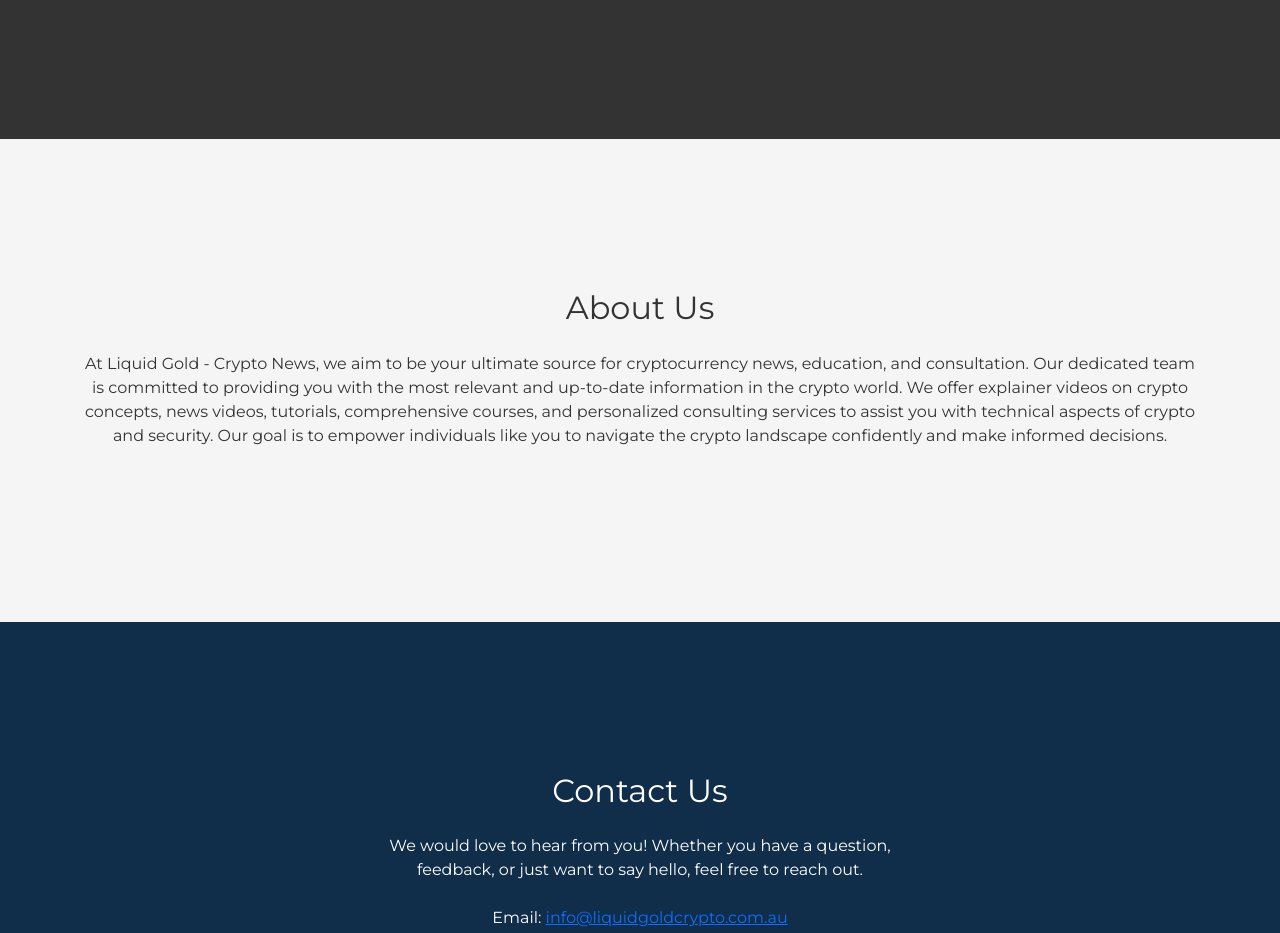
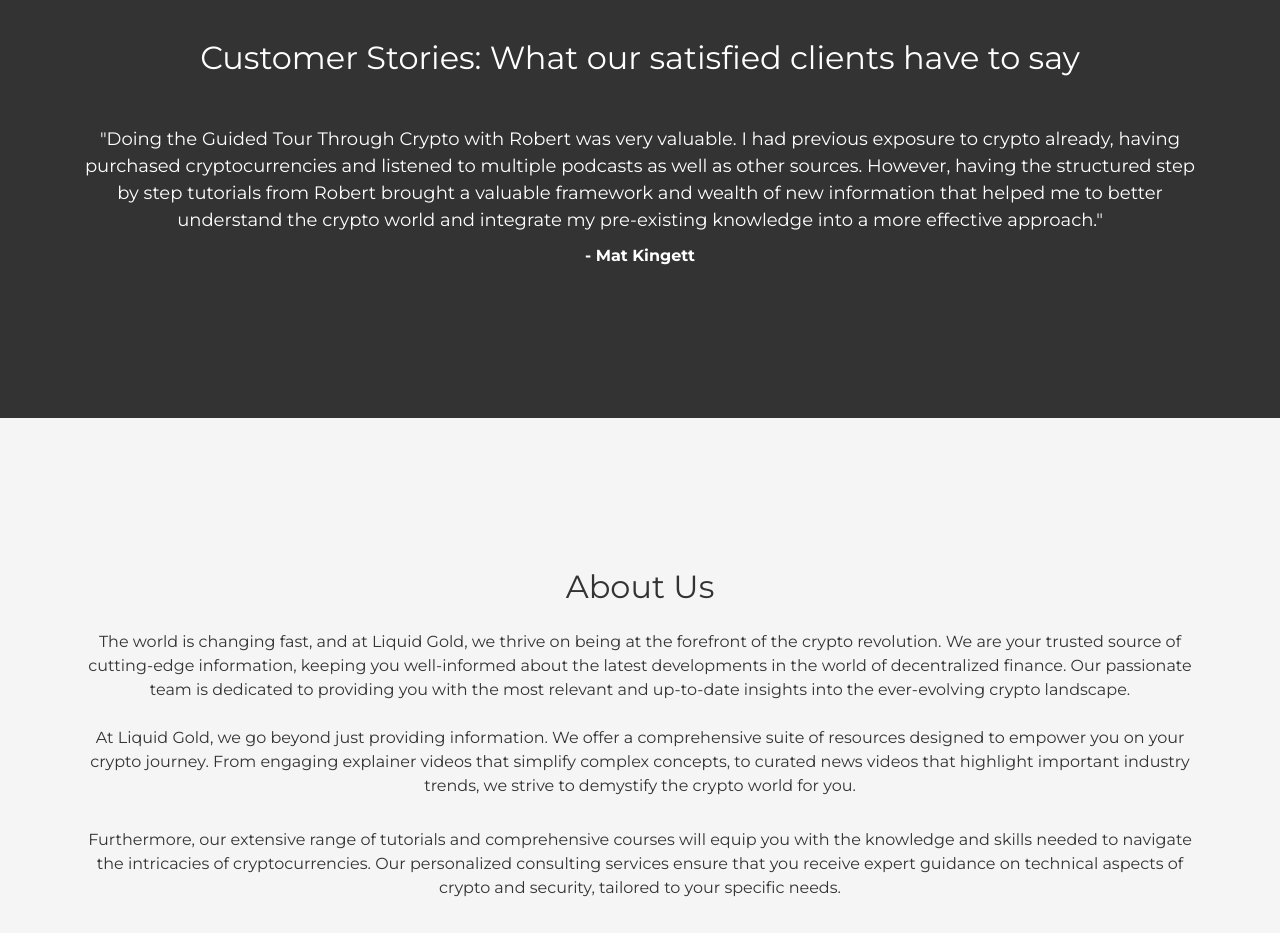
Before and after one commit to rob-blasetti/rob-blasetti.github.io, a React (Create React App) app: page / in a window 1280 px wide. Shown: the part 2700-3633 px from the top of the page. Built offline with nearby package versions, Linux system fonts and the light colour scheme; no server answers.

Commit message:
add testimonial, expand on About Us page

```diff
--- a/src/App.less
+++ b/src/App.less
@@ -456,7 +456,7 @@
 .courses-section {
   background-color: @primary-dark-grey;
   h2 {
-    color: white;
+    color: @tertiary-white;
     margin-bottom: 30px;
   }
 }
@@ -596,3 +596,18 @@
     }
   }
 }
+
+.testimonial {
+  margin-top: 50px;
+}
+
+.testimonial-text {
+  font-size: 18px;
+  line-height: 1.5;
+  margin-bottom: 10px;
+  color: @tertiary-white;}
+
+.testimonial-author {
+  font-size: 16px;
+  font-weight: bold;
+  color: @tertiary-white;}
--- a/src/components/AboutUs.js
+++ b/src/components/AboutUs.js
@@ -1,3 +1,4 @@
+import React from 'react';
 import { Container } from 'react-bootstrap';
 
 const AboutUs = () => (
@@ -5,10 +6,26 @@
     <Container>
       <h2 className="text-center mb-4">About Us</h2>
       <p className="text-center mb-4">
-        At Liquid Gold - Crypto News, we aim to be your ultimate source for cryptocurrency news, education, and consultation.
-        Our dedicated team is committed to providing you with the most relevant and up-to-date information in the crypto world.
-        We offer explainer videos on crypto concepts, news videos, tutorials, comprehensive courses, and personalized consulting services to assist you with technical aspects of crypto and security.
-        Our goal is to empower individuals like you to navigate the crypto landscape confidently and make informed decisions.
+        The world is changing fast, and at Liquid Gold, we thrive on being at the forefront of the crypto revolution. We are your trusted source of
+        cutting-edge information, keeping you well-informed about the latest developments in the world of decentralized finance. Our passionate team is
+        dedicated to providing you with the most relevant and up-to-date insights into the ever-evolving crypto landscape.
+      </p>
+
+      <p>
+        At Liquid Gold, we go beyond just providing information. We offer a comprehensive suite of resources designed to empower you on your crypto journey.
+        From engaging explainer videos that simplify complex concepts, to curated news videos that highlight important industry trends, we strive to
+        demystify the crypto world for you.
+      </p>
+
+      <p>
+        Furthermore, our extensive range of tutorials and comprehensive courses will equip you with the knowledge and skills needed to navigate the intricacies
+        of cryptocurrencies. Our personalized consulting services ensure that you receive expert guidance on technical aspects of crypto and security, tailored to
+        your specific needs.
+      </p>
+
+      <p>
+        Our mission is to empower individuals like you to confidently navigate the crypto landscape and make well-informed decisions. Whether you're a beginner
+        or an experienced crypto enthusiast, Liquid Gold is here to support you on your path to success in the exciting world of digital assets.
       </p>
     </Container>
   </div>
--- a/src/components/Courses.js
+++ b/src/components/Courses.js
@@ -13,6 +13,11 @@
         </Col>
       ))}
     </Row>
+    <div className="testimonial">
+      <h2 className="text-center mb-5">Customer Stories: What our satisfied clients have to say</h2>
+      <div className="testimonial-text">"Doing the Guided Tour Through Crypto with Robert was very valuable. I had previous exposure to crypto already, having purchased cryptocurrencies and listened to multiple podcasts as well as other sources. However, having the structured step by step tutorials from Robert brought a valuable framework and wealth of new information that helped me to better understand the crypto world and integrate my pre-existing knowledge into a more effective approach."</div>
+      <div className="testimonial-author">- Mat Kingett</div>
+    </div>
   </Container>
 );
 
```
